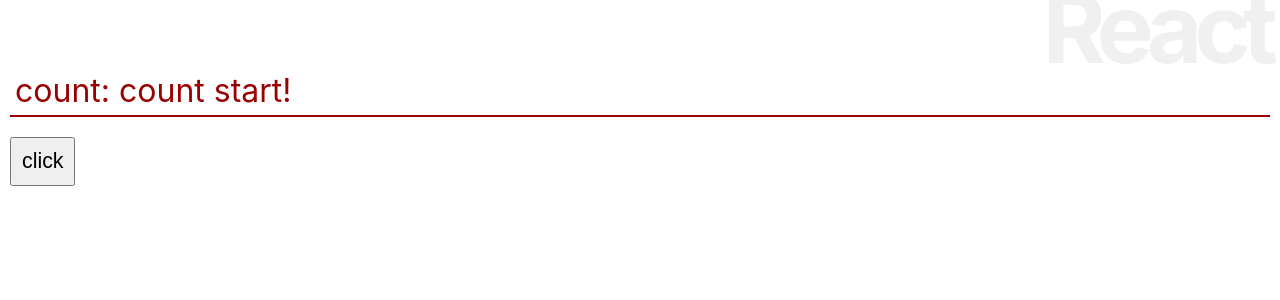
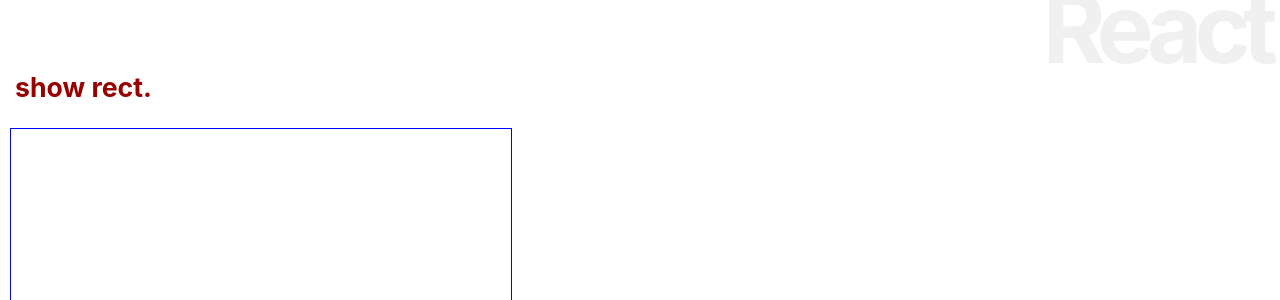
Before and after one commit to KATO-Hiro/React-Sample-App, a React (Create React App) app in the folder frontend/: page / in a window 1280 px wide. Shown: the top 300 px of the page. Built offline with nearby package versions, Linux system fonts and the light colour scheme.

Commit message:
Enable to draw multiple rects on click

```diff
--- a/frontend/src/App.js
+++ b/frontend/src/App.js
@@ -6,41 +6,47 @@
   data = [];
 
   msgStyle = {
-    fontSize: "24pt",
+    fontSize: "20pt",
     color: "#900",
     margin: "20px 0px",
     padding: "5px",
-    borderBottom: "2px solid #900"
   }
 
-  msgStyle1 = {
-    fontSize: "24pt",
-    color: "#900",
-    margin: "20px 0px",
-    padding: "5px",
-    borderBottom: "2px solid #900"
+  area = {
+    width: "500px",
+    height: "500px",
+    border: "1px solid blue"
   }
 
-  msgStyle2 = {
-    fontSize: "20pt",
-    color: "white",
-    backgroundColor: "#900",
-    margin: "20px 0px",
-    padding: "5px",
-    borderBottom: "2px solid #900"
-  }
+  // msgStyle1 = {
+  //   fontSize: "24pt",
+  //   color: "#900",
+  //   margin: "20px 0px",
+  //   padding: "5px",
+  //   borderBottom: "2px solid #900"
+  // }
 
-  btnStyle = {
-    fontSize: "16pt",
-    padding: "10px"
-  }
+  // msgStyle2 = {
+  //   fontSize: "20pt",
+  //   color: "white",
+  //   backgroundColor: "#900",
+  //   margin: "20px 0px",
+  //   padding: "5px",
+  //   borderBottom: "2px solid #900"
+  // }
+
+  // btnStyle = {
+  //   fontSize: "16pt",
+  //   padding: "10px"
+  // }
 
   constructor(props) {
     super(props)
     this.state = {
-      counter: 0,
-      msg: 'count start!',
-      flag: true,
+      list:this.data
+      // counter: 0,
+      // msg: 'count start!',
+      // flag: true,
     };
 
     // ステートを更新している
@@ -55,26 +61,48 @@
 
   // e: イベントの情報をまとめたオブジェクトが入っている
   doAction(e) {
+    let x = e.pageX;
+    let y = e.pageY;
+
+    this.data.push({x:x, y:y});
     this.setState((state) => ({
-      counter: state.counter + 1,
-      msg: 'count: ' + state.counter,
-      flag: !state.flag // flagを切り替えている
+      list:this.data
+      // counter: state.counter + 1,
+      // msg: 'count: ' + state.counter,
+      // flag: !state.flag // flagを切り替えている
     }));
+  }
+
+  draw(d) {
+    let s = {
+      position: "absolute",
+      left: (d.x - 25) + "px",
+      top: (d.y - 25) + "px",
+      width: "50px",
+      height: "50px",
+      backgroundColor: "#66f3",
+    }
+
+    return <div style={s}></div>
   }
 
   render() {
     return <div>
       <h1>React</h1>
+      <h2 style={this.msgStyle}>show rect.</h2>
+      <div style={this.area} onClick={this.doAction}>
+        {this.data.map((value) => this.draw(value))}
+      </div>
       {/* <Rect x="50" y="50" w="150" h="150" c="#6ff9" r="50"/>
       <Rect x="150" y="100" w="150" h="150" c="#f6f9" r="75" />
       <Rect x="100" y="150" w="150" h="150" c="#6669" r="25" /> */}
 
-      {this.state.flag ?
+      {/* {this.state.flag ?
         <p style={this.msgStyle1}>count: {this.state.msg}</p>
         :
         <p style={this.msgStyle2}>{this.state.msg}です。</p>
-      }
-      <button style={this.btnStyle} onClick={this.doAction}>click</button>
+      } */}
+      {/* <button style={this.btnStyle} onClick={this.doAction}>click</button> */}
       {/* <p style={this.msgStyle}>{this.props.msg}</p> */}
     </div>;
   }
```
